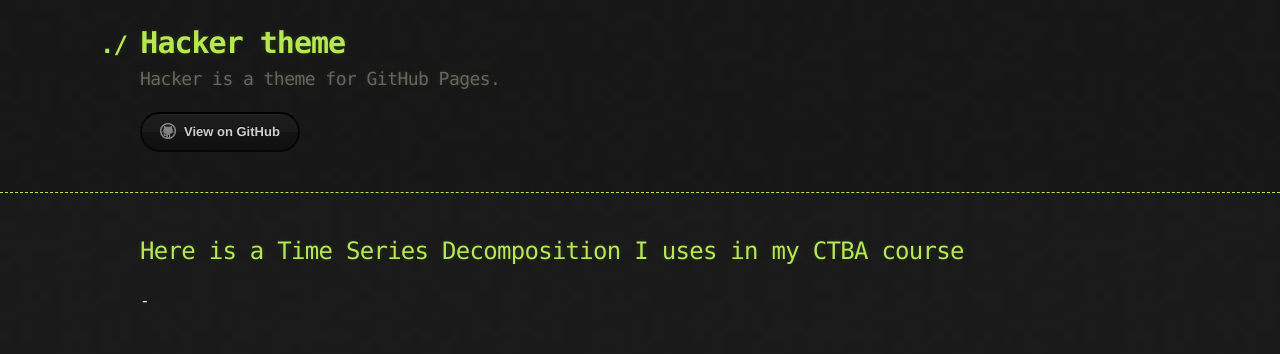
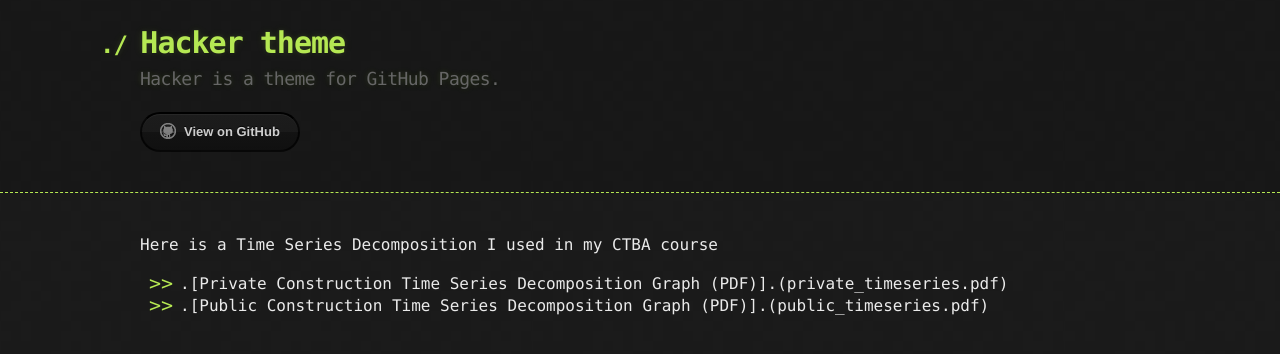
Before and after one commit to rferg012/rferg012.gethub.io, a Jekyll site: the page built from timeseries/index.md, in a window 1280 px wide. Shown: the top 354 px of the page. Built offline with Jekyll 4.4.1, drawn with Linux system fonts in a browser that asks for light colours; our own code applies the rules of GitHub Pages for plain Markdown files.

Commit message:
Update index.md

```diff
--- a/timeseries/index.md
+++ b/timeseries/index.md
@@ -3,6 +3,6 @@ title: Time Series Decomposition
 description: Course Content
 ---
 
-Here is a Time Series Decomposition I uses in my CTBA course
--
--
+Here is a Time Series Decomposition I used in my CTBA course
+- .[Private Construction Time Series Decomposition Graph (PDF)].(private_timeseries.pdf)
+- .[Public Construction Time Series Decomposition Graph (PDF)].(public_timeseries.pdf)
```
